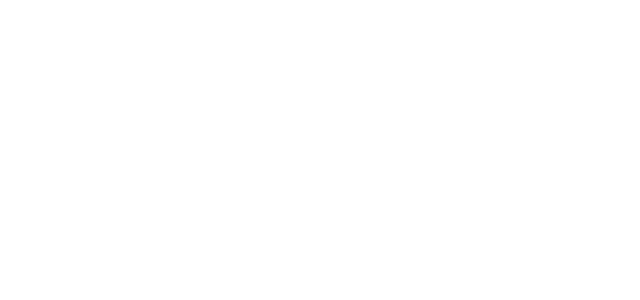
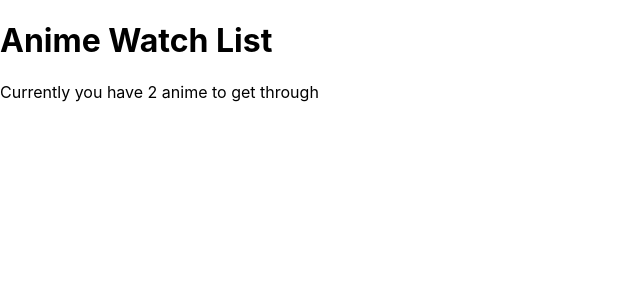
Before and after one commit to dev-xero/book-list-anime, a React (Create React App) app: page / in a window 1280 px wide. Shown: the top 300 px of the page, without its empty margins (0-640 px from the left). Built offline with nearby package versions, Linux system fonts and the light colour scheme; the HTML template or start-up script is replaced by a standard one.

Commit message:
Fixed Problem with import

```diff
--- a/src/App.jsx
+++ b/src/App.jsx
@@ -1,11 +1,12 @@
 import React from 'react'
+import NavBar from './components/NavBar'
 import { BookContextProvider } from './context/BookContext'
 
 export default function App() {
   return (
     <div className="App">
       <BookContextProvider>
-
+        <NavBar />
       </BookContextProvider>
     </div>
   )
--- /dev/null
+++ b/src/components/NavBar.jsx
@@ -0,0 +1,15 @@
+import React, { useContext } from 'react'
+import { BookContext } from '../context/BookContext'
+
+const NavBar = () => {
+  const { books } = useContext(BookContext)
+
+  return (
+    <div className="navbar">
+      <h1>Anime Watch List</h1>
+      <p>Currently you have {books.length} anime to get through</p>
+    </div>
+  )
+}
+
+export default NavBar
```
Also changed, not shown: src/components/BookDetails.jsx (added), src/components/BookList.jsx (added), src/components/NewBookForm.jsx (added).
